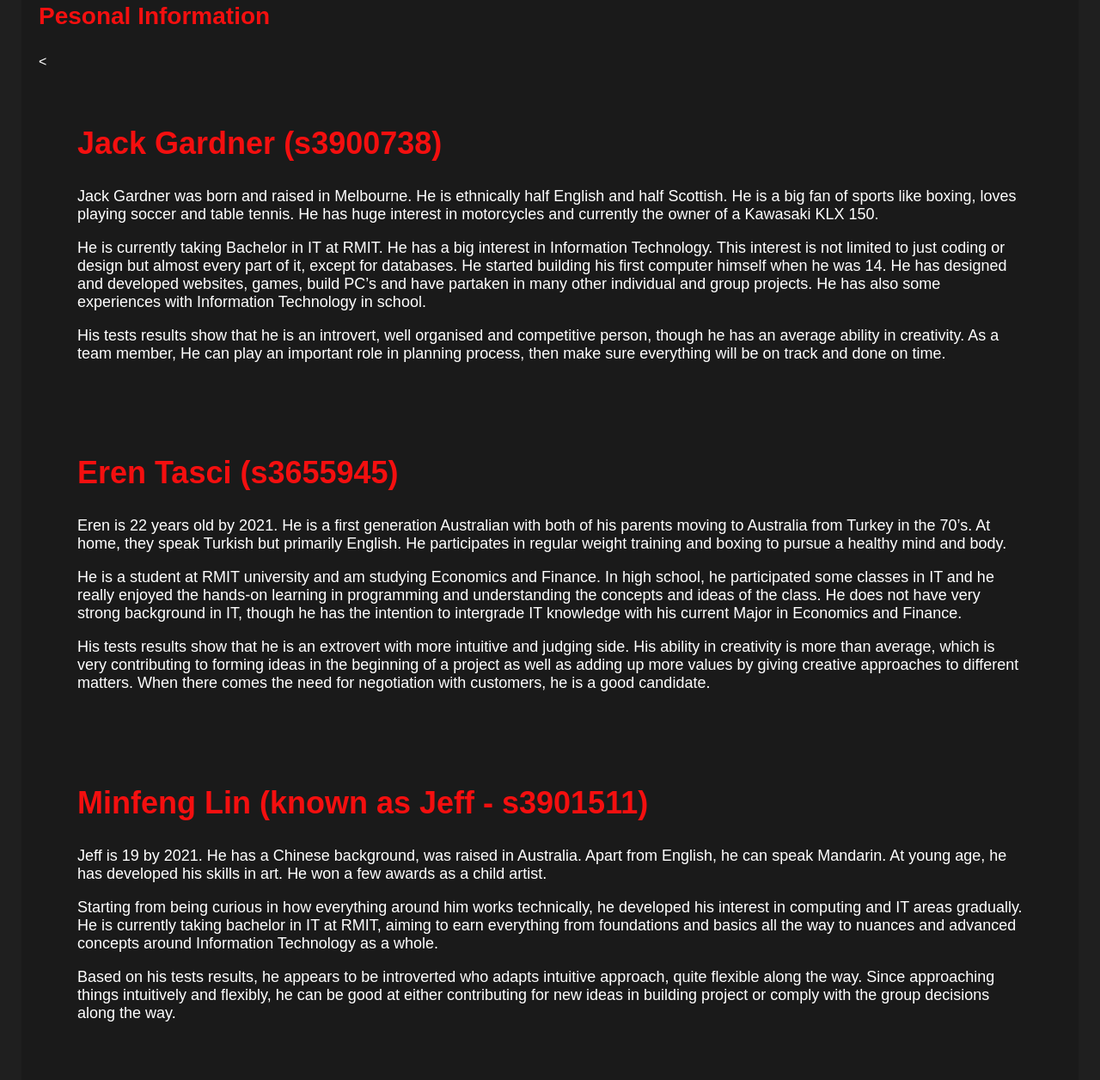
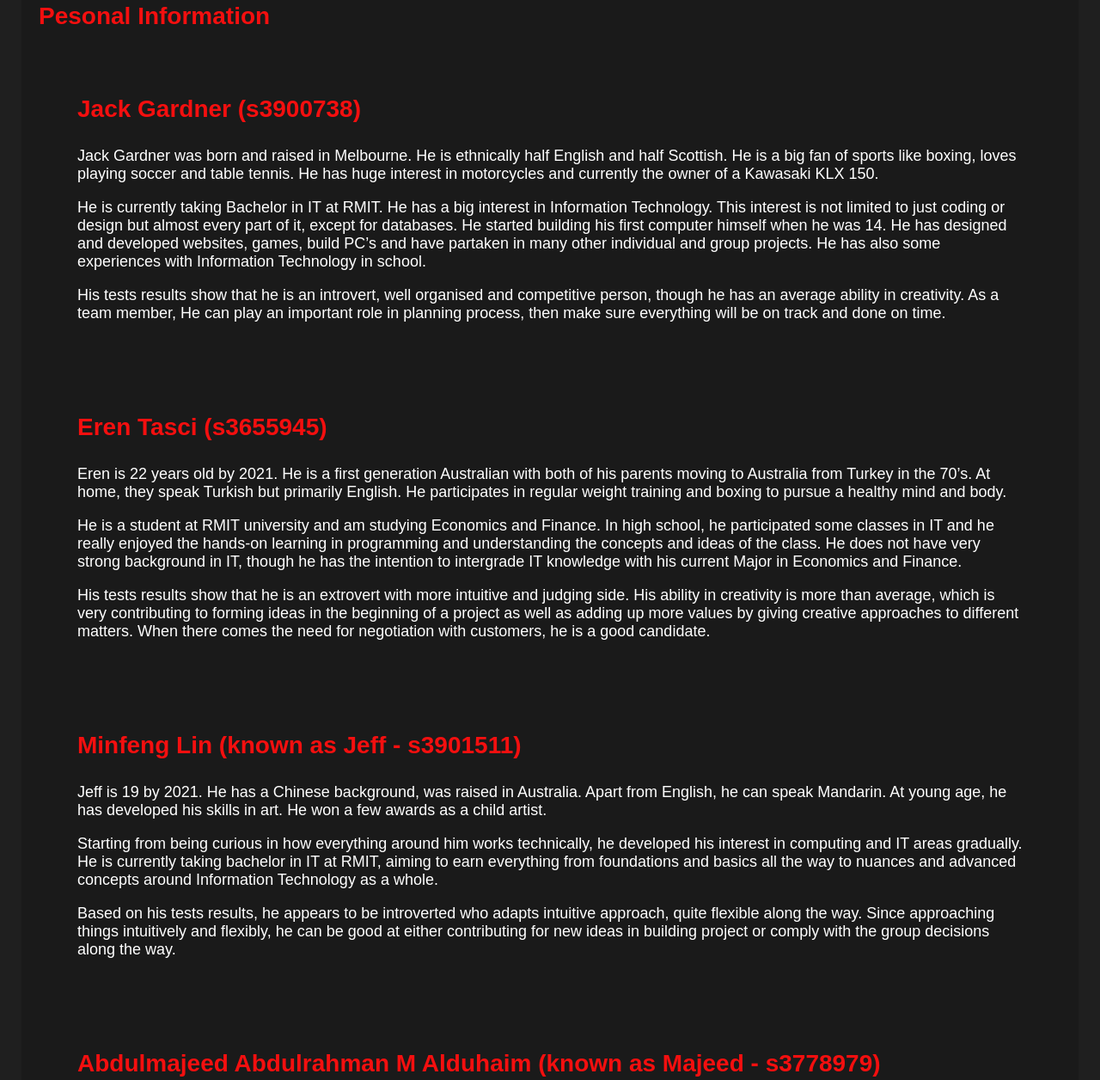
Before and after one commit to JackGardnerRMIT/Group9Assignment3, a plain HTML site: page index.html in a window 1280 px wide. Shown: the part 588-1844 px from the top of the page at 86% size. Drawn offline with Linux system fonts and the light colour scheme.

Commit message:
Update index.html

```diff
--- a/index.html
+++ b/index.html
@@ -45,15 +45,15 @@ Last modified: 22/5/2021
 
     <div class="box">
         <h3 style="color:#F40F0F;">Pesonal Information</h3>
-            <  <div class="box">
-    <h2 style="color:#F40F0F;">Jack Gardner (s3900738)</h2>
+             <div class="box">
+    <h3 style="color:#F40F0F;">Jack Gardner (s3900738)</h3>
         <p>Jack Gardner was born and raised in Melbourne. He is ethnically half English and half Scottish. He is a big fan of sports like boxing, loves playing soccer and table tennis. He has huge interest in motorcycles and currently the owner of a Kawasaki KLX 150.</p>
         <p>He is currently taking Bachelor in IT at RMIT. He has a big interest in Information Technology. This interest is not limited to just coding or design but almost every part of it, except for databases. He started building his first computer himself when he was 14. He has designed and developed websites, games, build PC’s and have partaken in many other individual and group projects. He has also some experiences with Information Technology in school.</p>
         <p>His tests results show that he is an introvert, well organised and competitive person, though he has an average ability in creativity. As a team member, He can play an important role in planning process, then make sure everything will be on track and done on time.</p>
     </div>
 
    <div class="box">
-    <h2 style="color:#F40F0F;">Eren Tasci (s3655945)</h2>
+    <h3 style="color:#F40F0F;">Eren Tasci (s3655945)</h3>
         <p>Eren is 22 years old by 2021. He is a first generation Australian with both of his parents moving to Australia from Turkey in the 70’s. At home, they speak Turkish but primarily English. He participates in regular weight training and boxing to pursue a healthy mind and body.</p>
         <p>He is a student at RMIT university and am studying Economics and Finance. In high school, he participated some classes in IT and he really enjoyed the hands-on learning in programming and understanding the concepts and ideas of the class. He does not have very strong background in IT, though he has the intention to intergrade IT knowledge with his current Major in Economics and Finance.</p>
         <p>His tests results show that he is an extrovert with more intuitive and judging side. His ability in creativity is more than average, which is very contributing to forming ideas in the beginning of a project as well as adding up more values by giving creative approaches to different matters. When there comes the need for negotiation with customers, he is a good candidate.</p>
@@ -61,21 +61,21 @@ Last modified: 22/5/2021
     </div>
 
    <div class="box">
-    <h2 style="color:#F40F0F;">Minfeng Lin (known as Jeff - s3901511)</h2>
+    <h3 style="color:#F40F0F;">Minfeng Lin (known as Jeff - s3901511)</h3>
         <p>Jeff is 19 by 2021. He has a Chinese background, was raised in Australia. Apart from English, he can speak Mandarin. At young age, he has developed his skills in art. He won a few awards as a child artist.</p>
         <p>Starting from being curious in how everything around him works technically, he developed his interest in computing and IT areas gradually.  He is currently taking bachelor in IT at RMIT, aiming to earn everything from foundations and basics all the way to nuances and advanced concepts around Information Technology as a whole.</p>
         <p>Based on his tests results, he appears to be introverted who adapts intuitive approach, quite flexible along the way. Since approaching things intuitively and flexibly, he can be good at either contributing for new ideas in building project or comply with the group decisions along the way.</p>
    </div>
 
    <div class="box">
-    <h2 style="color:#F40F0F;">Abdulmajeed Abdulrahman M Alduhaim (known as Majeed - s3778979)</h2>
+    <h3 style="color:#F40F0F;">Abdulmajeed Abdulrahman M Alduhaim (known as Majeed - s3778979)</h3>
        <p>Majeed is 23 years old by 2021. He finished high school in Saudi Arabia. He can speak Arabic and English. His hobbies are participating in riding horses and playing physical games such as, soccer and tennis table.</p>
        <p>Phuong has background in Business Administration. She is taking bachelor’s degree in Computer Science at RMIT. She particularly has an interest in Data Science, Database, Data Analysist and plans to take these as her future careers. She also plans on taking further study after graduating from this current degree.</p>
        <p>According to his tests results, he is extroverted, observant, and assertive. As being an extroverted, he will be good in dealing with customers and suppliers. He is also observant and assertive, which may fit him well in project management position and be the one to make decision in group discussion.</p>
    </div>
 
    <div class="box">
-    <h2 style="color:#F40F0F;">Phuong Vo (Known as Linda - s3636687)</h2>
+    <h3 style="color:#F40F0F;">Phuong Vo (Known as Linda - s3636687)</h3>
         <p>Phuong was born in Vietnam. She speaks Vietnamese and English fluently. Apart from that, she is capable of speaking average level of Mandarin and French. She loves reading novels, watching anime in her free time.</p>
         <p>Phuong has background in Business Administration. She is taking bachelor’s degree in Computer Science at RMIT. She particularly has an interest in Data Science, Database, Data Analysist and plans to take these as her future careers. She also plans on taking further study after graduating from this current degree.</p>
         <p>The tests results show that she is introverted, observant. Along with being flexible, she is also good at sticking to plan once decided. She is reliable once tasks are delegated. Thanks for her nature of friendliness and flexibility, she not only can fit in almost any group but also be able to work harmoniously with everyone.</p>
```
